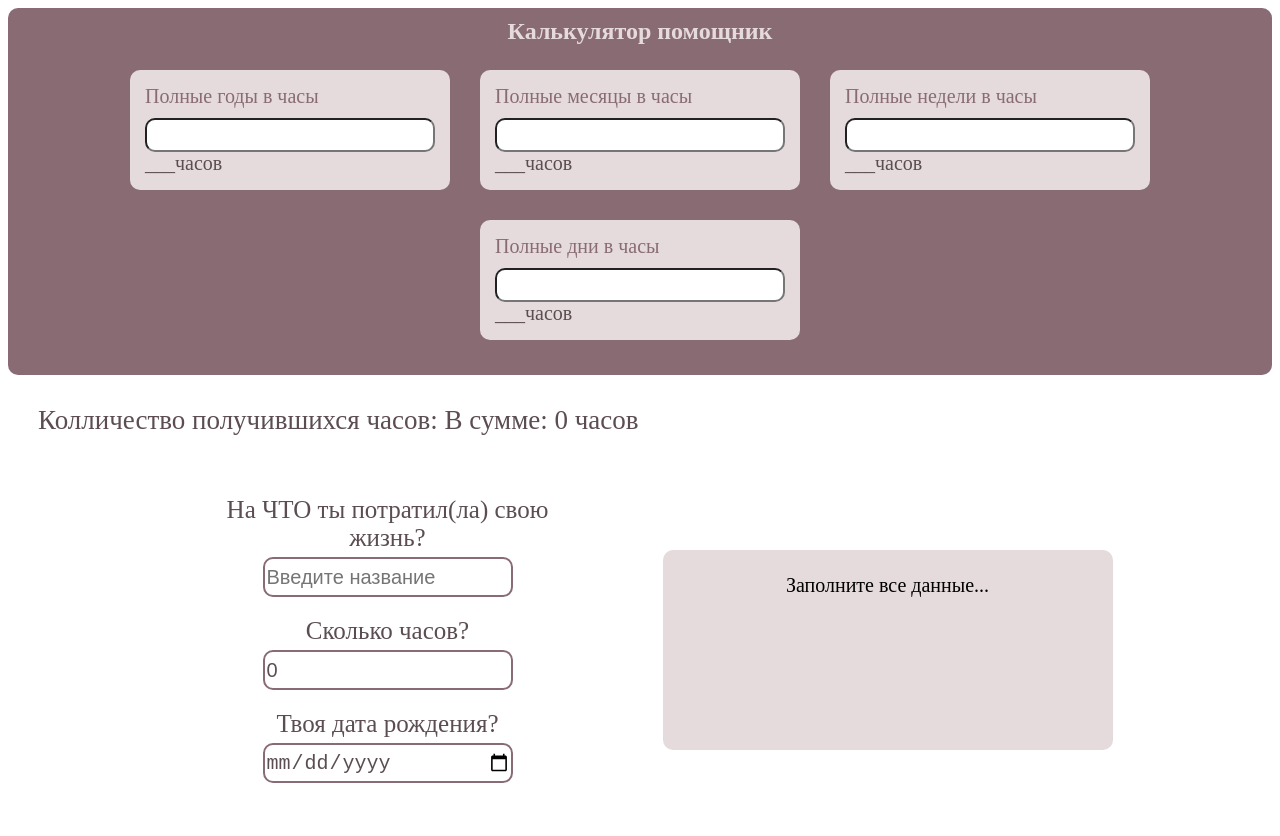
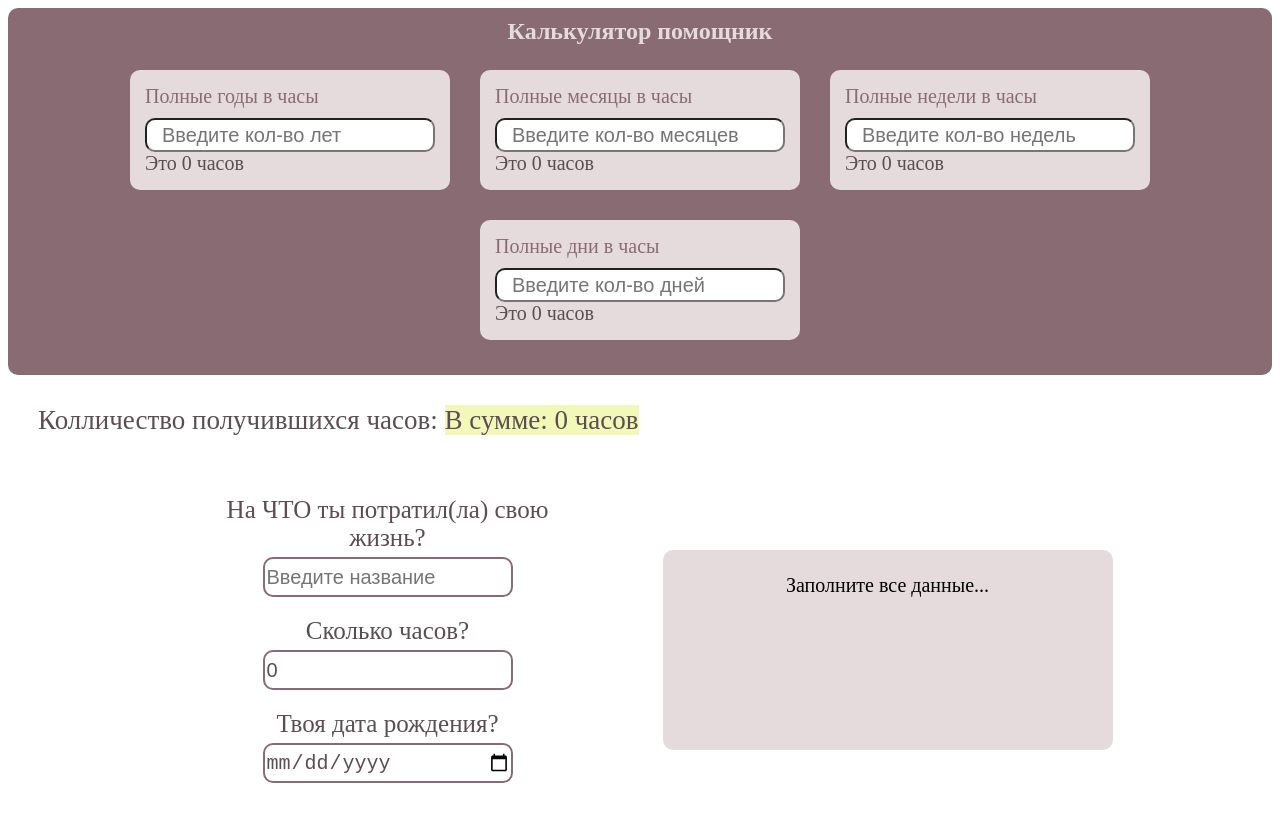
Before and after one commit to fundamentum71/Life-Percentage, a website: page src/index.html in a window 1280 px wide. Drawn offline with nearby package versions, Linux system fonts and the light colour scheme; files that its build step writes are made by us from their sources.

Commit message:
fix input bags

```diff
--- a/src/index.html
+++ b/src/index.html
@@ -17,26 +17,42 @@
 				<div class="helper__wrapper2">
 					<div class="helper__item">
 						<label for="yearsToHours">Полные годы в часы</label>
-						<input id="yearsToHours" type="number" />
-						<div class="helper__result helper__yearsToHours">___часов</div>
+						<input
+							id="yearsToHours"
+							type="number"
+							placeholder="Введите кол-во лет"
+						/>
+						<div class="helper__result helper__yearsToHours">Это 0 часов</div>
 					</div>
 
 					<div class="helper__item">
 						<label for="monthsToHours">Полные месяцы в часы</label>
-						<input id="monthsToHours" type="number" />
-						<div class="helper__result helper__monthsToHours">___часов</div>
+						<input
+							id="monthsToHours"
+							type="number"
+							placeholder="Введите кол-во месяцев"
+						/>
+						<div class="helper__result helper__monthsToHours">Это 0 часов</div>
 					</div>
 
 					<div class="helper__item">
 						<label for="weeksToHours">Полные недели в часы</label>
-						<input id="weeksToHours" type="number" />
-						<div class="helper__result helper__weeksToHours">___часов</div>
+						<input
+							id="weeksToHours"
+							type="number"
+							placeholder="Введите кол-во недель"
+						/>
+						<div class="helper__result helper__weeksToHours">Это 0 часов</div>
 					</div>
 
 					<div class="helper__item">
 						<label for="daysToHours">Полные дни в часы</label>
-						<input id="daysToHours" type="number" />
-						<div class="helper__result helper__daysToHours">___часов</div>
+						<input
+							id="daysToHours"
+							type="number"
+							placeholder="Введите кол-во дней"
+						/>
+						<div class="helper__result helper__daysToHours">Это 0 часов</div>
 					</div>
 				</div>
 			</div>
--- a/src/js/script.js
+++ b/src/js/script.js
@@ -54,10 +54,11 @@ function getDynamicInformationHelper(selector) {
 			case 'daysToHours':
 				res = +input.value;
 				daysToHours = funcDaysToHours(res);
-				resultDaysToHours.textContent = `Это ${daysToHours} часов`;
+				resultDaysToHours.textContent = `Это ${daysToHours} часа`;
 				break;
 		}
 		funcHelper();
+		mainFunction();
 	});
 }
 getDynamicInformationHelper('#yearsToHours');
@@ -80,7 +81,8 @@ const funcDaysToHours = (value) => {
 
 //live calc
 const form = document.querySelector('#form_for_live'),
-	result = document.querySelector('.result');
+	result = document.querySelector('.result'),
+	valueHouse = document.querySelector('#house');
 
 let title, house, age;
 
@@ -89,6 +91,7 @@ const mainFunction = () => {
 		result.textContent = `Заполните все данные...`;
 		return;
 	}
+	house = +valueHouse.value;
 	console.log(house);
 	const persent = ((100 / +age) * +house).toFixed(4);
 
--- a/src/sass/style.scss
+++ b/src/sass/style.scss
@@ -76,6 +76,9 @@ body {
 		color: $hard-color;
 	}
 	&__result-allHouse {
+		span {
+			background-color: $yellow;
+		}
 		margin: 30px;
 		font-size: 27px;
 	}
@@ -110,6 +113,7 @@ body {
 		border-radius: 10px;
 		padding: 15px;
 		font-size: 20px;
+		color: $main-color;
 	}
 	&__item {
 		background-color: $ez-color;
```
Also changed, not shown: dist/css/style.min.css, dist/index.html, dist/js/script.js.
